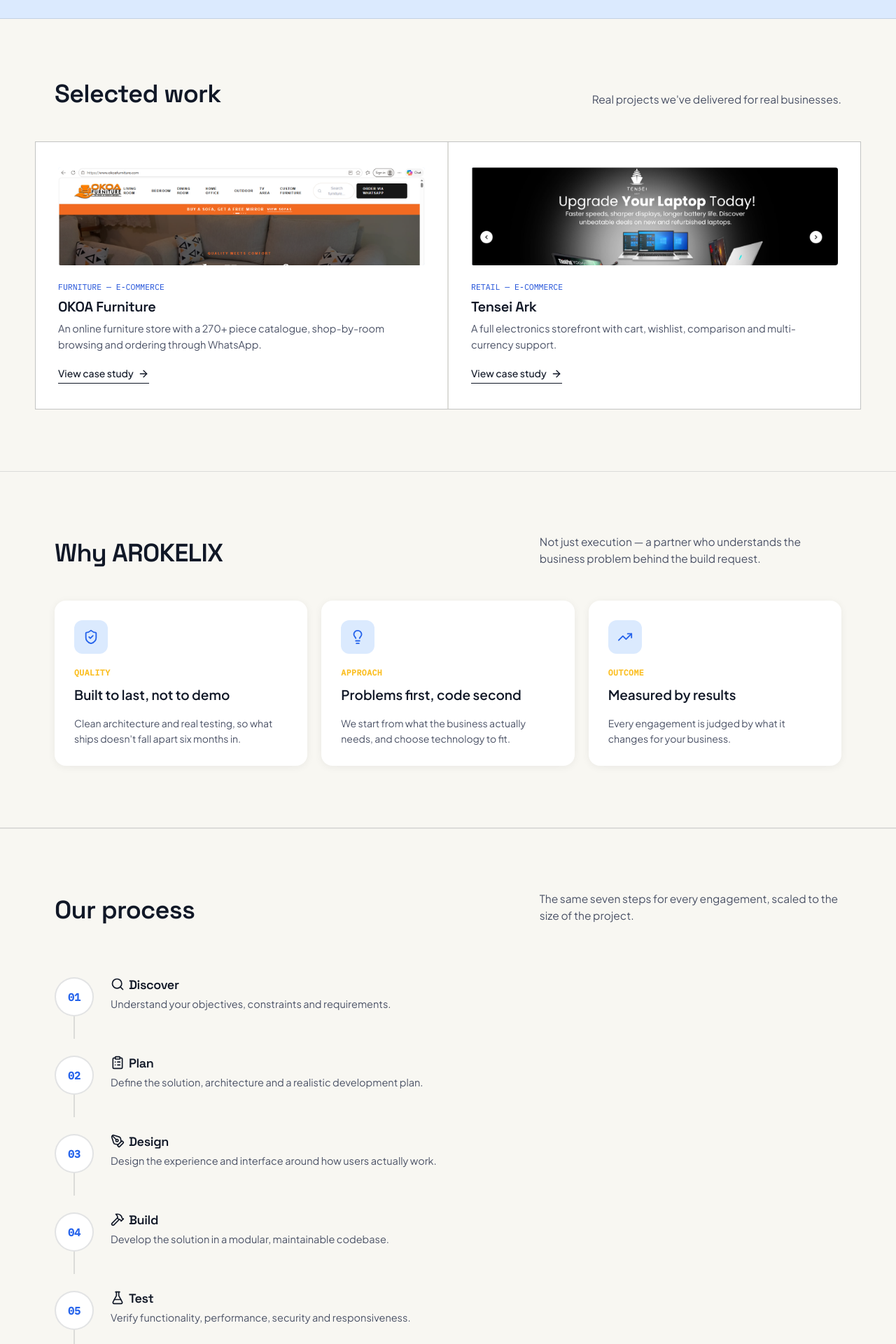
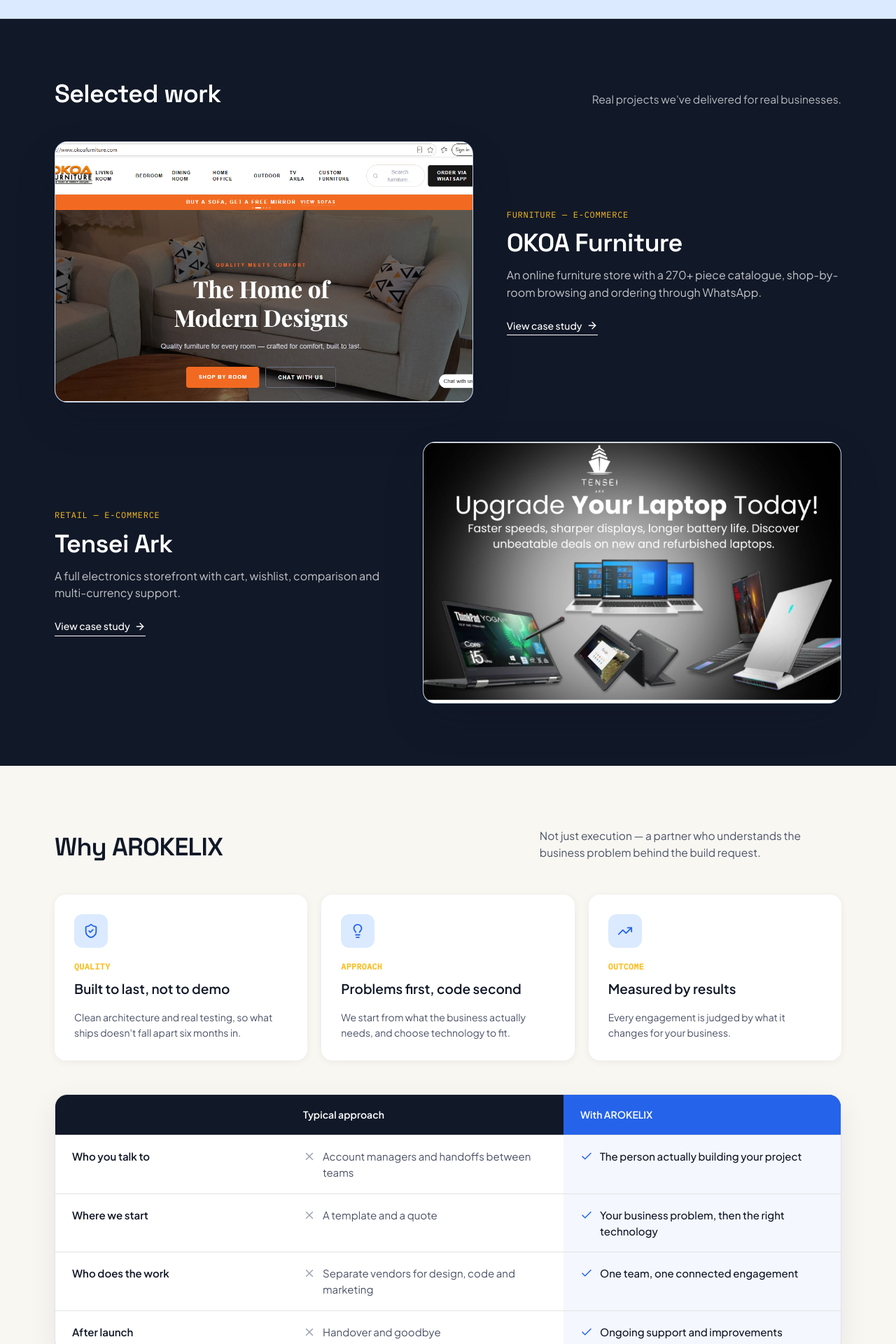
Before and after one commit to aronmuiyionko57-beep/arokelix, a Next.js app: page / in a window 1280 px wide. Shown: the part 2240-4160 px from the top of the page at 70% size. Built offline with nearby package versions, Linux system fonts and the light colour scheme.

Commit message:
Showcase work section, comparison table, section rhythm

```diff
--- a/app/globals.css
+++ b/app/globals.css
@@ -863,3 +863,79 @@ textarea:focus-visible{
 .navlinks a[aria-current="page"]{color:var(--ink);font-weight:600;}
 .mobile-menu a[aria-current="page"]{color:var(--signal);font-weight:600;}
 .nf-code{font-family:"Space Grotesk",sans-serif;font-size:clamp(72px,14vw,140px);font-weight:700;color:var(--signal);line-height:1;margin-bottom:12px;}
+
+/* ===== Showcase (large project previews) ===== */
+.showcase{display:flex;flex-direction:column;gap:56px;}
+.showcase-item{
+  display:grid;
+  grid-template-columns:1.25fr 1fr;
+  gap:48px;
+  align-items:center;
+}
+.showcase-item:nth-child(even){grid-template-columns:1fr 1.25fr;}
+.showcase-item:nth-child(even) .showcase-visual{order:2;}
+.showcase-visual{
+  position:relative;
+  aspect-ratio:16/10;
+  border-radius:18px;
+  overflow:hidden;
+  background:var(--paper-raised);
+  border:1px solid var(--line);
+  box-shadow:0 24px 60px rgba(17,24,39,0.14);
+  transition:transform .4s ease, box-shadow .4s ease;
+}
+.showcase-item:hover .showcase-visual{
+  transform:translateY(-6px);
+  box-shadow:0 34px 80px rgba(17,24,39,0.20);
+}
+.showcase-meta{
+  font-family:"IBM Plex Mono",monospace;
+  font-size:12px;
+  letter-spacing:0.06em;
+  color:var(--signal-dim);
+  margin-bottom:12px;
+}
+.showcase-body h3{font-size:clamp(26px,3vw,36px);margin-bottom:14px;}
+.showcase-body p{color:var(--text-2);font-size:16px;margin:0 0 22px;max-width:46ch;}
+@media (max-width:860px){
+  .showcase-item,.showcase-item:nth-child(even){grid-template-columns:1fr;gap:24px;}
+  .showcase-item:nth-child(even) .showcase-visual{order:0;}
+}
+
+/* ===== Comparison table ===== */
+.compare{
+  background:var(--surface);
+  border:1px solid var(--line);
+  border-radius:18px;
+  overflow:hidden;
+  box-shadow:0 12px 40px rgba(17,24,39,0.08);
+  margin-top:48px;
+}
+.compare-head,.compare-row{
+  display:grid;
+  grid-template-columns:1fr 1.2fr 1.2fr;
+}
+.compare-head{background:var(--ink);color:#fff;font-weight:600;font-size:14px;}
+.compare-head div,.compare-row div{padding:18px 24px;}
+.compare-head .us{background:var(--signal);}
+.compare-row{border-top:1px solid var(--line);font-size:15px;}
+.compare-row .topic{font-weight:600;color:var(--ink);}
+.compare-row .them{color:var(--text-2);display:flex;gap:10px;align-items:flex-start;}
+.compare-row .us{background:rgba(37,99,235,0.05);color:var(--ink);font-weight:500;display:flex;gap:10px;align-items:flex-start;}
+.compare-row .them svg{color:#9CA3AF;flex-shrink:0;margin-top:3px;}
+.compare-row .us svg{color:var(--signal);flex-shrink:0;margin-top:3px;}
+@media (max-width:760px){
+  .compare-head{display:none;}
+  .compare-row{grid-template-columns:1fr;}
+  .compare-row div{padding:10px 20px;}
+  .compare-row .topic{padding-top:18px;}
+  .compare-row .us{padding-bottom:18px;}
+}
+
+/* ===== Dark section variant for rhythm ===== */
+.section-dark{background:var(--ink);color:#fff;}
+.section-dark .section-head p{color:rgba(255,255,255,0.7);}
+.section-dark h2,.section-dark h3{color:#fff;}
+.section-dark .showcase-body p{color:rgba(255,255,255,0.75);}
+.section-dark .showcase-meta{color:var(--gold);}
+.section-dark .work-link{border-bottom-color:#fff;color:#fff;}
--- a/app/page.tsx
+++ b/app/page.tsx
@@ -5,7 +5,7 @@ import Image from "next/image";
 import {
   Globe, Code2, ArrowRight, ChevronUp, ShieldCheck, Lightbulb, TrendingUp, Users,
   Search, ClipboardList, PenTool, Hammer, FlaskConical, Rocket, LifeBuoy,
-  Webhook, Mail, Send,
+  Webhook, Mail, Send, Check, X,
 } from "lucide-react";
 import {
   SiReact, SiNextdotjs, SiJavascript, SiHtml5,
@@ -26,6 +26,13 @@ const processSteps = [
   { n: "05", icon: FlaskConical, title: "Test", text: "Verify functionality, performance, security and responsiveness." },
   { n: "06", icon: Rocket, title: "Deploy", text: "Launch to production with proper domain, hosting and monitoring." },
   { n: "07", icon: LifeBuoy, title: "Support", text: "Ongoing maintenance and improvements once the project is live." },
+];
+
+const compareRows = [
+  { topic: "Who you talk to", them: "Account managers and handoffs between teams", us: "The person actually building your project" },
+  { topic: "Where we start", them: "A template and a quote", us: "Your business problem, then the right technology" },
+  { topic: "Who does the work", them: "Separate vendors for design, code and marketing", us: "One team, one connected engagement" },
+  { topic: "After launch", them: "Handover and goodbye", us: "Ongoing support and improvements" },
 ];
 
 function Reveal({ children }: { children: React.ReactNode }) {
@@ -204,33 +211,35 @@ export default function Home() {
         </Reveal>
       </section>
 
-      <section id="work">
+      <section id="work" className="section-dark">
         <Reveal>
           <div className="wrap">
             <div className="section-head">
               <h2>Selected work</h2>
               <p>Real projects we&apos;ve delivered for real businesses.</p>
             </div>
-          </div>
-          <div className="wrap" style={{ padding: 0 }}>
-            <div className="work-grid">
-              <div className="work-card">
-                <div className="work-visual" aria-hidden="true">
-                  <Image src="/okoa-screenshot.png" alt="" fill style={{ objectFit: "cover", objectPosition: "top" }} />
+            <div className="showcase">
+              <div className="showcase-item">
+                <a href="/work/okoa" className="showcase-visual" aria-label="OKOA Furniture case study">
+                  <Image src="/okoa-screenshot.png" alt="OKOA Furniture online store" fill sizes="(max-width:860px) 100vw, 640px" style={{ objectFit: "cover", objectPosition: "top" }} />
+                </a>
+                <div className="showcase-body">
+                  <div className="showcase-meta">FURNITURE — E-COMMERCE</div>
+                  <h3>OKOA Furniture</h3>
+                  <p>An online furniture store with a 270+ piece catalogue, shop-by-room browsing and ordering through WhatsApp.</p>
+                  <a href="/work/okoa" className="work-link" style={iconLink}>View case study <ArrowRight size={16} /></a>
                 </div>
-                <div className="work-meta">FURNITURE — E-COMMERCE</div>
-                <h3>OKOA Furniture</h3>
-                <p>An online furniture store with a 270+ piece catalogue, shop-by-room browsing and ordering through WhatsApp.</p>
-                <a href="/work/okoa" className="work-link" style={iconLink}>View case study <ArrowRight size={16} /></a>
               </div>
-              <div className="work-card">
-                <div className="work-visual" aria-hidden="true">
-                  <Image src="/tenseiark-screenshot.png" alt="" fill style={{ objectFit: "cover", objectPosition: "top" }} />
+              <div className="showcase-item">
+                <a href="/work/tenseiark" className="showcase-visual" aria-label="Tensei Ark case study">
+                  <Image src="/tenseiark-screenshot.png" alt="Tensei Ark electronics store" fill sizes="(max-width:860px) 100vw, 640px" style={{ objectFit: "cover", objectPosition: "top" }} />
+                </a>
+                <div className="showcase-body">
+                  <div className="showcase-meta">RETAIL — E-COMMERCE</div>
+                  <h3>Tensei Ark</h3>
+                  <p>A full electronics storefront with cart, wishlist, comparison and multi-currency support.</p>
+                  <a href="/work/tenseiark" className="work-link" style={iconLink}>View case study <ArrowRight size={16} /></a>
                 </div>
-                <div className="work-meta">RETAIL — E-COMMERCE</div>
-                <h3>Tensei Ark</h3>
-                <p>A full electronics storefront with cart, wishlist, comparison and multi-currency support.</p>
-                <a href="/work/tenseiark" className="work-link" style={iconLink}>View case study <ArrowRight size={16} /></a>
               </div>
             </div>
           </div>
@@ -264,11 +273,26 @@ export default function Home() {
                 <p style={{ color: "var(--text-2)", fontSize: "14px", margin: 0 }}>Every engagement is judged by what it changes for your business.</p>
               </div>
             </div>
+
+            <div className="compare" role="table" aria-label="AROKELIX compared with a typical agency approach">
+              <div className="compare-head" role="row">
+                <div role="columnheader"></div>
+                <div role="columnheader">Typical approach</div>
+                <div role="columnheader" className="us">With AROKELIX</div>
+              </div>
+              {compareRows.map((r) => (
+                <div className="compare-row" role="row" key={r.topic}>
+                  <div className="topic" role="cell">{r.topic}</div>
+                  <div className="them" role="cell"><X size={18} aria-hidden="true" /><span>{r.them}</span></div>
+                  <div className="us" role="cell"><Check size={18} aria-hidden="true" /><span>{r.us}</span></div>
+                </div>
+              ))}
+            </div>
           </div>
         </Reveal>
       </section>
 
-      <section id="process" className="process">
+      <section id="process" className="process bg-alt">
         <Reveal>
           <div className="wrap">
             <div className="section-head">
@@ -293,7 +317,7 @@ export default function Home() {
         </Reveal>
       </section>
 
-      <section id="technology" className="bg-alt">
+      <section id="technology">
         <Reveal>
           <div className="wrap">
             <div className="section-head">
```
